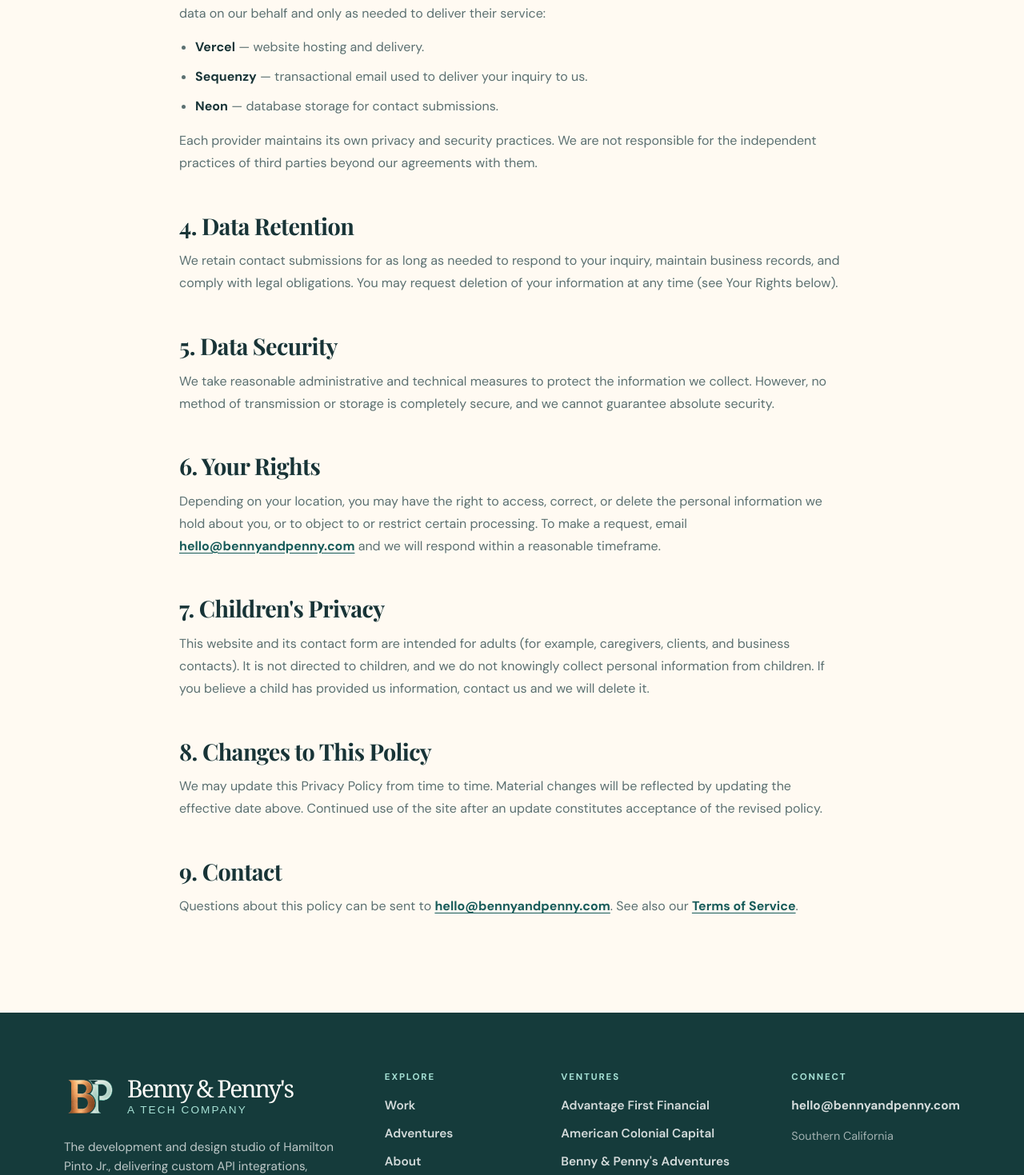
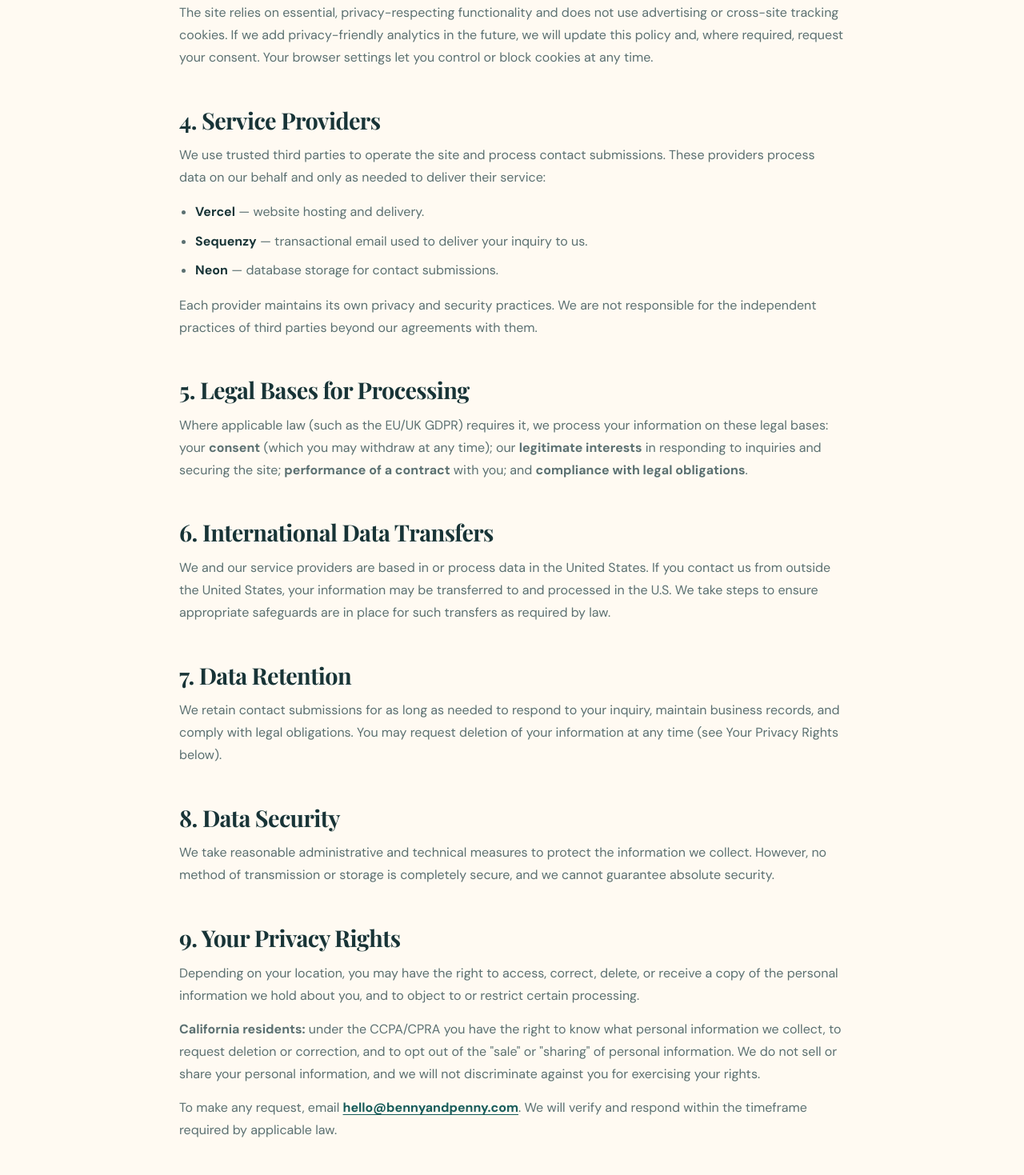
Before and after one commit to hpintojr/bennyandpenny, a Next.js app: page /privacy in a window 1280 px wide. Shown: the part 1128-2597 px from the top of the page at 80% size. Built offline with nearby package versions, Linux system fonts and the light colour scheme.

Commit message:
Privacy and T&C updates

```diff
--- a/app/api/contact/route.ts
+++ b/app/api/contact/route.ts
@@ -11,7 +11,12 @@
   budget?: string;
   message?: string;
   company_url?: string; // honeypot
+  nickname?: string; // honeypot
+  elapsed_ms?: string; // time the form was on screen before submit
 };
+
+// Minimum time (ms) a human plausibly needs to fill the form. Faster = bot.
+const MIN_FILL_MS = 2000;
 
 const TO_EMAIL = process.env.CONTACT_TO_EMAIL || "hello@bennyandpenny.com";
 const FROM_EMAIL = process.env.SEQUENZY_FROM_EMAIL || "hello@bennyandpenny.com";
@@ -122,8 +127,11 @@
     return NextResponse.json({ ok: false, error: "Invalid request." }, { status: 400 });
   }
 
-  // Honeypot: pretend success, drop silently.
-  if (clean(body.company_url)) {
+  // Spam traps: pretend success, drop silently so bots get no signal.
+  const honeypotTripped = Boolean(clean(body.company_url) || clean(body.nickname));
+  const elapsed = Number(body.elapsed_ms);
+  const tooFast = Number.isFinite(elapsed) && elapsed >= 0 && elapsed < MIN_FILL_MS;
+  if (honeypotTripped || tooFast) {
     return NextResponse.json({ ok: true });
   }
 
--- a/app/privacy/page.tsx
+++ b/app/privacy/page.tsx
@@ -43,8 +43,8 @@
               limited technical data such as your IP address and browser user-agent at the time of a submission.
             </li>
             <li>
-              <strong>We do not</strong> knowingly collect sensitive personal information, and we do not sell
-              your personal information.
+              <strong>We do not</strong> knowingly collect sensitive personal information, and we do not sell or
+              rent your personal information.
             </li>
           </ul>
 
@@ -56,7 +56,15 @@
             <li>To comply with legal obligations.</li>
           </ul>
 
-          <h2>3. Service Providers</h2>
+          <h2>3. Cookies and Analytics</h2>
+          <p>
+            The site relies on essential, privacy-respecting functionality and does not use advertising or
+            cross-site tracking cookies. If we add privacy-friendly analytics in the future, we will update this
+            policy and, where required, request your consent. Your browser settings let you control or block
+            cookies at any time.
+          </p>
+
+          <h2>4. Service Providers</h2>
           <p>
             We use trusted third parties to operate the site and process contact submissions. These providers
             process data on our behalf and only as needed to deliver their service:
@@ -71,30 +79,53 @@
             independent practices of third parties beyond our agreements with them.
           </p>
 
-          <h2>4. Data Retention</h2>
+          <h2>5. Legal Bases for Processing</h2>
+          <p>
+            Where applicable law (such as the EU/UK GDPR) requires it, we process your information on these legal
+            bases: your <strong>consent</strong> (which you may withdraw at any time); our <strong>legitimate
+            interests</strong> in responding to inquiries and securing the site; <strong>performance of a
+            contract</strong> with you; and <strong>compliance with legal obligations</strong>.
+          </p>
+
+          <h2>6. International Data Transfers</h2>
+          <p>
+            We and our service providers are based in or process data in the United States. If you contact us
+            from outside the United States, your information may be transferred to and processed in the U.S. We
+            take steps to ensure appropriate safeguards are in place for such transfers as required by law.
+          </p>
+
+          <h2>7. Data Retention</h2>
           <p>
             We retain contact submissions for as long as needed to respond to your inquiry, maintain business
             records, and comply with legal obligations. You may request deletion of your information at any time
-            (see Your Rights below).
+            (see Your Privacy Rights below).
           </p>
 
-          <h2>5. Data Security</h2>
+          <h2>8. Data Security</h2>
           <p>
             We take reasonable administrative and technical measures to protect the information we collect.
             However, no method of transmission or storage is completely secure, and we cannot guarantee absolute
             security.
           </p>
 
-          <h2>6. Your Rights</h2>
+          <h2>9. Your Privacy Rights</h2>
           <p>
-            Depending on your location, you may have the right to access, correct, or delete the personal
-            information we hold about you, or to object to or restrict certain processing. To make a request,
-            email{" "}
-            <a className="textLink" href="mailto:hello@bennyandpenny.com">hello@bennyandpenny.com</a> and we will
-            respond within a reasonable timeframe.
+            Depending on your location, you may have the right to access, correct, delete, or receive a copy of
+            the personal information we hold about you, and to object to or restrict certain processing.
+          </p>
+          <p>
+            <strong>California residents:</strong> under the CCPA/CPRA you have the right to know what personal
+            information we collect, to request deletion or correction, and to opt out of the &quot;sale&quot; or
+            &quot;sharing&quot; of personal information. We do not sell or share your personal information, and we
+            will not discriminate against you for exercising your rights.
+          </p>
+          <p>
+            To make any request, email{" "}
+            <a className="textLink" href="mailto:hello@bennyandpenny.com">hello@bennyandpenny.com</a>. We will
+            verify and respond within the timeframe required by applicable law.
           </p>
 
-          <h2>7. Children&apos;s Privacy</h2>
+          <h2>10. Children&apos;s Privacy</h2>
           <p>
             This website and its contact form are intended for adults (for example, caregivers, clients, and
             business contacts). It is not directed to children, and we do not knowingly collect personal
@@ -102,14 +133,14 @@
             delete it.
           </p>
 
-          <h2>8. Changes to This Policy</h2>
+          <h2>11. Changes to This Policy</h2>
           <p>
             We may update this Privacy Policy from time to time. Material changes will be reflected by updating
             the effective date above. Continued use of the site after an update constitutes acceptance of the
             revised policy.
           </p>
 
-          <h2>9. Contact</h2>
+          <h2>12. Contact</h2>
           <p>
             Questions about this policy can be sent to{" "}
             <a className="textLink" href="mailto:hello@bennyandpenny.com">hello@bennyandpenny.com</a>. See also our{" "}
```
Also changed, not shown: app/terms/page.tsx (+116 -0 lines), components/ContactForm.tsx (+13 -11 lines).
